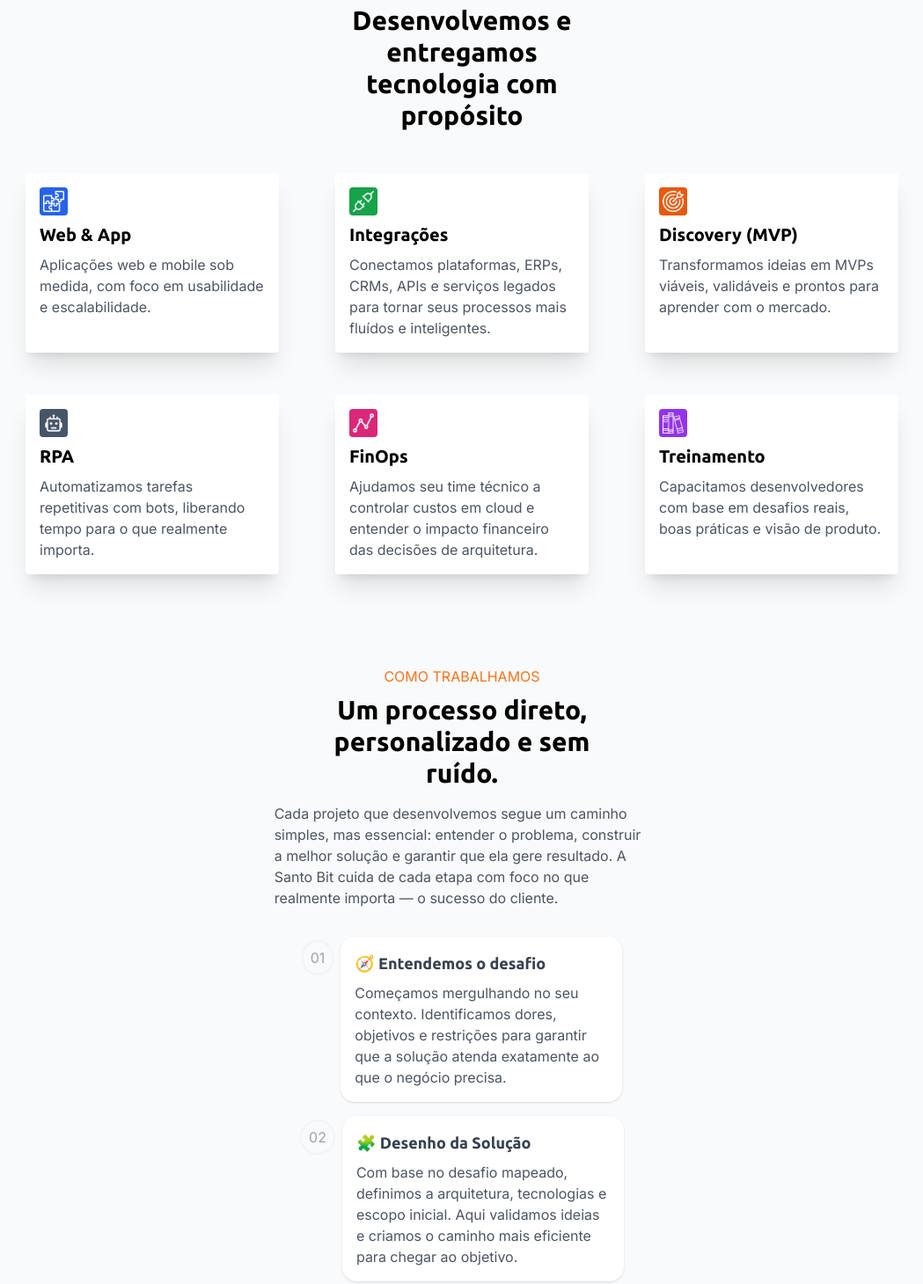
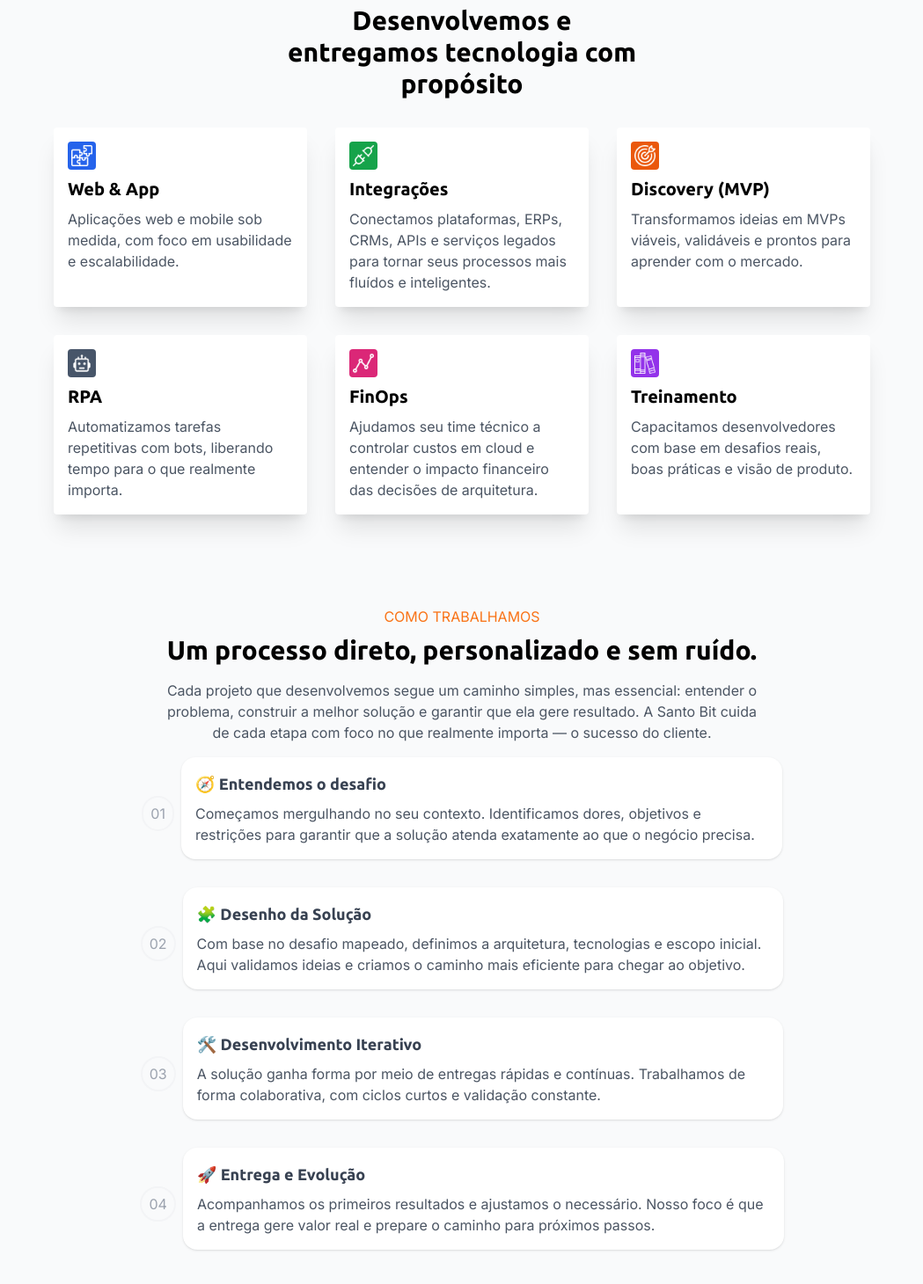
Before and after one commit to santobit/santobit.github.io, a website: page index.html in a window 1280 px wide. Shown: the part 713-2173 px from the top of the page at 88% size, without its empty margins (115-1164 px from the left). Drawn offline with Linux system fonts and the light colour scheme.

Commit message:
feat: add responsive design

```diff
--- a/index.html
+++ b/index.html
@@ -18,7 +18,7 @@
                 class="relative overflow-hidden pb-10 border-b shadow border-gray-100"
             >
                 <div
-                    class="container mx-auto pt-8 flex flex-col md:flex-row gap-8 px-4 md:px-0"
+                    class="container mx-auto pt-8 flex flex-col lg:flex-row gap-8 px-4 md:px-0"
                 >
                     <div class="flex-1 flex flex-col gap-16 pt-8">
                         <div>
@@ -60,7 +60,9 @@
             <section class="pt-10 relative bg-gray-50">
                 <div class="flex flex-col items-center gap-2">
                     <h3 class="uppercase text-orange-500">O que fazemos</h3>
-                    <h2 class="font-title font-bold text-3xl w-1/4 text-center">
+                    <h2
+                        class="font-title font-bold text-3xl w-96 lg:w-3/5 xl:w-1/3 max-w-xl text-center"
+                    >
                         Desenvolvemos e entregamos tecnologia com propósito
                     </h2>
                 </div>
@@ -70,11 +72,11 @@
                     ></div> -->
                     <!-- row -->
                     <div
-                        class="container py-12 mx-auto flex flex-col md:flex-row justify-center items-center md:items-stretch gap-16"
+                        class="container py-8 mx-auto flex flex-col md:flex-row justify-center items-center md:items-stretch gap-8"
                     >
                         <!-- card -->
                         <div
-                            class="bg-white rounded p-4 w-72 flex flex-col gap-2 shadow-xl"
+                            class="bg-white rounded p-4 w-4/5 md:w-72 flex flex-col gap-2 shadow-xl"
                         >
                             <div class="flex">
                                 <div class="rounded bg-blue-600 p-1">
@@ -95,7 +97,7 @@
                         </div>
                         <!-- card -->
                         <div
-                            class="bg-white rounded shadow-xl p-4 w-72 flex flex-col gap-2"
+                            class="bg-white rounded shadow-xl p-4 w-4/5 md:w-72 flex flex-col gap-2"
                         >
                             <div class="flex">
                                 <div class="rounded bg-green-600 p-1">
@@ -117,7 +119,7 @@
                         </div>
                         <!-- card -->
                         <div
-                            class="bg-white rounded shadow-xl p-4 w-72 flex flex-col gap-2"
+                            class="bg-white rounded shadow-xl p-4 w-4/5 md:w-72 flex flex-col gap-2"
                         >
                             <div class="flex">
                                 <div class="rounded bg-orange-600 p-1">
@@ -140,11 +142,11 @@
                     <!-- /row -->
                     <!-- row -->
                     <div
-                        class="container pb-16 mx-auto flex flex-col md:flex-row justify-center items-center md:items-stretch gap-16"
+                        class="container pb-16 mx-auto flex flex-col md:flex-row justify-center items-center md:items-stretch gap-8"
                     >
                         <!-- card -->
                         <div
-                            class="bg-white rounded shadow-xl p-4 w-72 flex flex-col gap-2"
+                            class="bg-white rounded shadow-xl p-4 w-4/5 md:w-72 flex flex-col gap-2"
                         >
                             <div class="flex">
                                 <div class="rounded bg-slate-600 p-1">
@@ -163,7 +165,7 @@
                         </div>
                         <!-- card -->
                         <div
-                            class="bg-white rounded shadow-xl p-4 w-72 flex flex-col gap-2"
+                            class="bg-white rounded shadow-xl p-4 w-4/5 md:w-72 flex flex-col gap-2"
                         >
                             <div class="flex">
                                 <div class="rounded bg-pink-600 p-1">
@@ -183,7 +185,7 @@
                         </div>
                         <!-- card -->
                         <div
-                            class="bg-white rounded shadow-xl p-4 w-72 flex flex-col gap-2"
+                            class="bg-white rounded shadow-xl p-4 w-4/5 md:w-72 flex flex-col gap-2"
                         >
                             <div class="flex">
                                 <div class="rounded bg-purple-600 p-1">
@@ -208,12 +210,16 @@
             <section class="py-10 bg-gray-50">
                 <div class="flex flex-col items-center gap-2">
                     <h3 class="uppercase text-orange-500">Como trabalhamos</h3>
-                    <h2 class="font-title font-bold text-3xl w-1/4 text-center">
+                    <h2
+                        class="font-title font-bold text-3xl w-96 lg:w-3/5 max-w-2xl text-center"
+                    >
                         Um processo direto, personalizado e sem ruído.
                     </h2>
                 </div>
                 <div class="flex justify-center py-4">
-                    <p class="w-1/3 text-gray-600">
+                    <p
+                        class="w-4/6 text-center lg:w-2/3 max-w-2xl text-gray-600"
+                    >
                         Cada projeto que desenvolvemos segue um caminho simples,
                         mas essencial: entender o problema, construir a melhor
                         solução e garantir que ela gere resultado. A Santo Bit
@@ -221,8 +227,10 @@
                         o sucesso do cliente.
                     </p>
                 </div>
-                <div class="flex flex-col py-4 gap-4">
-                    <div class="flex gap-2 justify-center">
+                <div
+                    class="flex flex-col items-center py-4 gap-4 xl:gap-8 lg:p-0"
+                >
+                    <div class="flex items-center gap-2 justify-center w-4/5">
                         <div class="mt-3">
                             <span
                                 class="rounded-full border-2 border-gray-100 p-2 text-gray-400"
@@ -230,7 +238,7 @@
                             >
                         </div>
                         <div
-                            class="bg-white border-gray-50 shadow rounded-2xl p-4 w-1/4 cursor-pointer hover:shadow-xl"
+                            class="bg-white border-gray-50 shadow rounded-2xl p-4 w-full lg:w-2/3 max-w-3xl cursor-pointer hover:shadow-xl"
                         >
                             <h4
                                 class="text-lg font-semibold text-gray-700 font-title pb-2"
@@ -246,7 +254,7 @@
                         </div>
                     </div>
 
-                    <div class="flex gap-2 justify-center">
+                    <div class="flex items-center gap-2 justify-center w-4/5">
                         <div class="mt-3">
                             <span
                                 class="rounded-full border-2 border-gray-100 p-2 text-gray-400"
@@ -254,7 +262,7 @@
                             >
                         </div>
                         <div
-                            class="bg-white border-gray-50 shadow rounded-2xl p-4 w-1/4 cursor-pointer hover:shadow-xl"
+                            class="bg-white border-gray-50 shadow rounded-2xl p-4 w-full lg:w-2/3 max-w-3xl cursor-pointer hover:shadow-xl"
                         >
                             <h4
                                 class="text-lg font-semibold text-gray-700 font-title pb-2"
@@ -270,7 +278,7 @@
                         </div>
                     </div>
 
-                    <div class="flex gap-2 justify-center">
+                    <div class="flex items-center gap-2 justify-center w-4/5">
                         <div class="mt-3">
                             <span
                                 class="rounded-full border-2 border-gray-100 p-2 text-gray-400"
@@ -278,7 +286,7 @@
                             >
                         </div>
                         <div
-                            class="bg-white border-gray-50 shadow rounded-2xl p-4 w-1/4 cursor-pointer hover:shadow-xl"
+                            class="bg-white border-gray-50 shadow rounded-2xl p-4 w-full lg:w-2/3 max-w-3xl cursor-pointer hover:shadow-xl"
                         >
                             <h4
                                 class="text-lg font-semibold text-gray-700 font-title pb-2"
@@ -294,7 +302,7 @@
                         </div>
                     </div>
 
-                    <div class="flex gap-2 justify-center">
+                    <div class="flex items-center gap-2 justify-center w-4/5">
                         <div class="mt-3">
                             <span
                                 class="rounded-full border-2 border-gray-100 p-2 text-gray-400"
@@ -302,7 +310,7 @@
                             >
                         </div>
                         <div
-                            class="bg-white border-gray-50 shadow rounded-2xl p-4 w-1/4 cursor-pointer hover:shadow-xl"
+                            class="bg-white border-gray-50 shadow rounded-2xl p-4 w-full lg:w-2/3 max-w-3xl cursor-pointer hover:shadow-xl"
                         >
                             <h4
                                 class="text-lg font-semibold text-gray-700 font-title pb-2"
@@ -324,17 +332,21 @@
                     <h3 class="uppercase text-orange-500">
                         Experiência que faz diferença
                     </h3>
-                    <h2 class="font-title font-bold text-3xl w-1/4 text-center">
+                    <h2
+                        class="font-title font-bold text-3xl w-96 lg:w-3/5 text-center"
+                    >
                         Estamos começando com um propósito claro
                     </h2>
                 </div>
                 <div class="flex justify-center pt-12">
-                    <div class="w-1/3 flex gap-4">
+                    <div
+                        class="flex flex-col items-center text-center xl:flex-row xl:justify-center gap-4"
+                    >
                         <div>
                             <img src="/assets/logo.png" alt="Santo Bit" />
                         </div>
                         <div
-                            class="flex flex-col gap-2 text-gray-600 text-wrap w-2/3"
+                            class="flex flex-col gap-2 text-gray-600 text-wrap w-2/3 lg:w-1/3"
                         >
                             <p>
                                 A Santo Bit é uma empresa nova, mas construída
@@ -354,15 +366,15 @@
             </section>
             <section class="bg-primary-400 text-white py-12">
                 <div
-                    class="container mx-auto flex flex-col md:flex-row gap-8 justify-center items-center"
+                    class="container mx-auto flex flex-col lg:flex-row gap-8 justify-center items-center"
                 >
                     <div
-                        class="flex flex-col gap-4 w-full md:w-1/3 px-4 md:px-0 text-center md:text-left"
+                        class="flex flex-col gap-4 w-full lg:w-1/3 px-4 md:px-0 text-center lg:text-left"
                     >
                         <h2 class="font-title font-bold text-4xl">
                             Vamos conversar?
                         </h2>
-                        <p class="text-center md:text-justify">
+                        <p class="text-center lg:text-justify">
                             Estamos aqui para ajudar! Se você tem dúvidas,
                             deseja saber mais sobre nossos serviços ou quer
                             discutir um projeto, entre em contato conosco. Na
```
Also changed, not shown: package.json (+5 -3 lines), theme/style.css, 1 other file.
